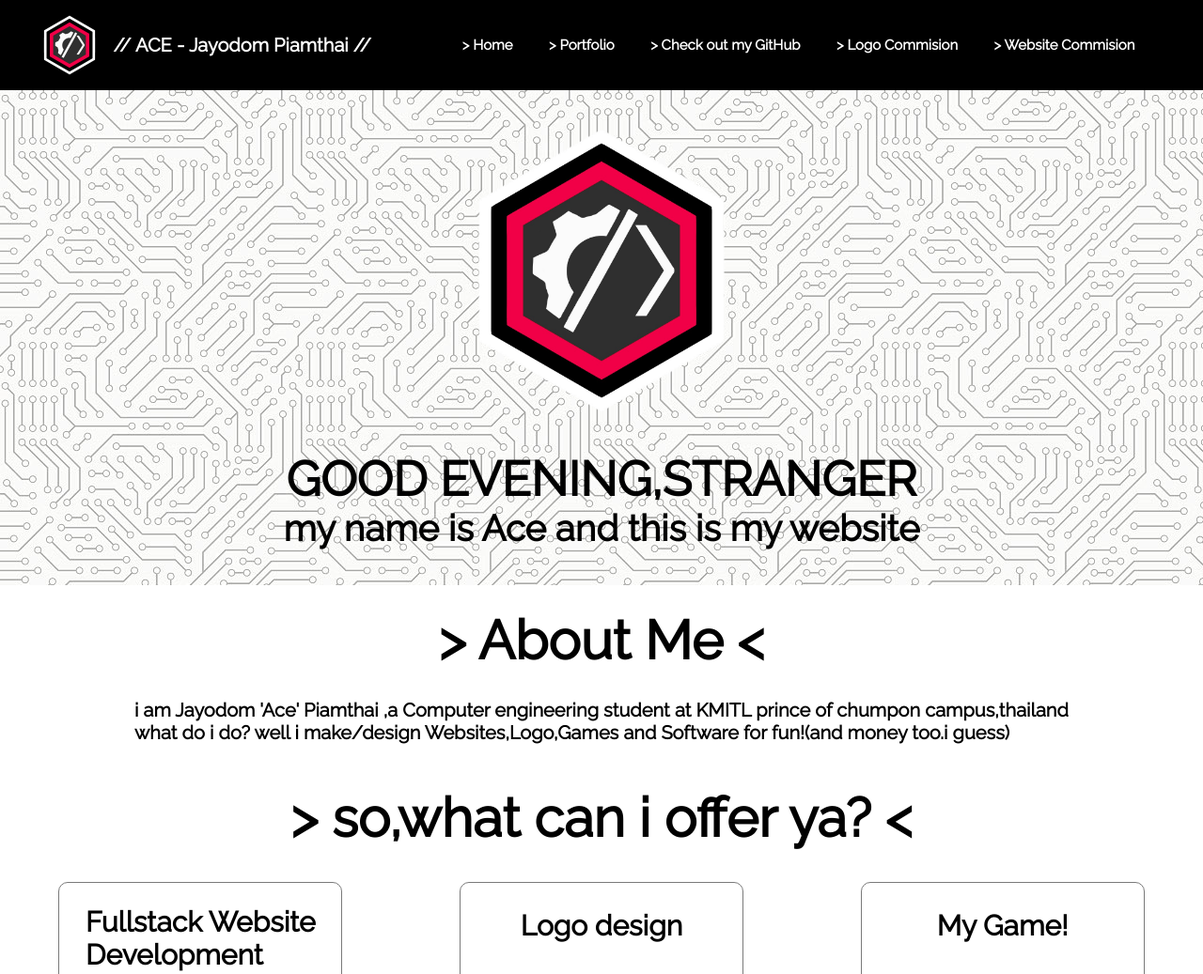
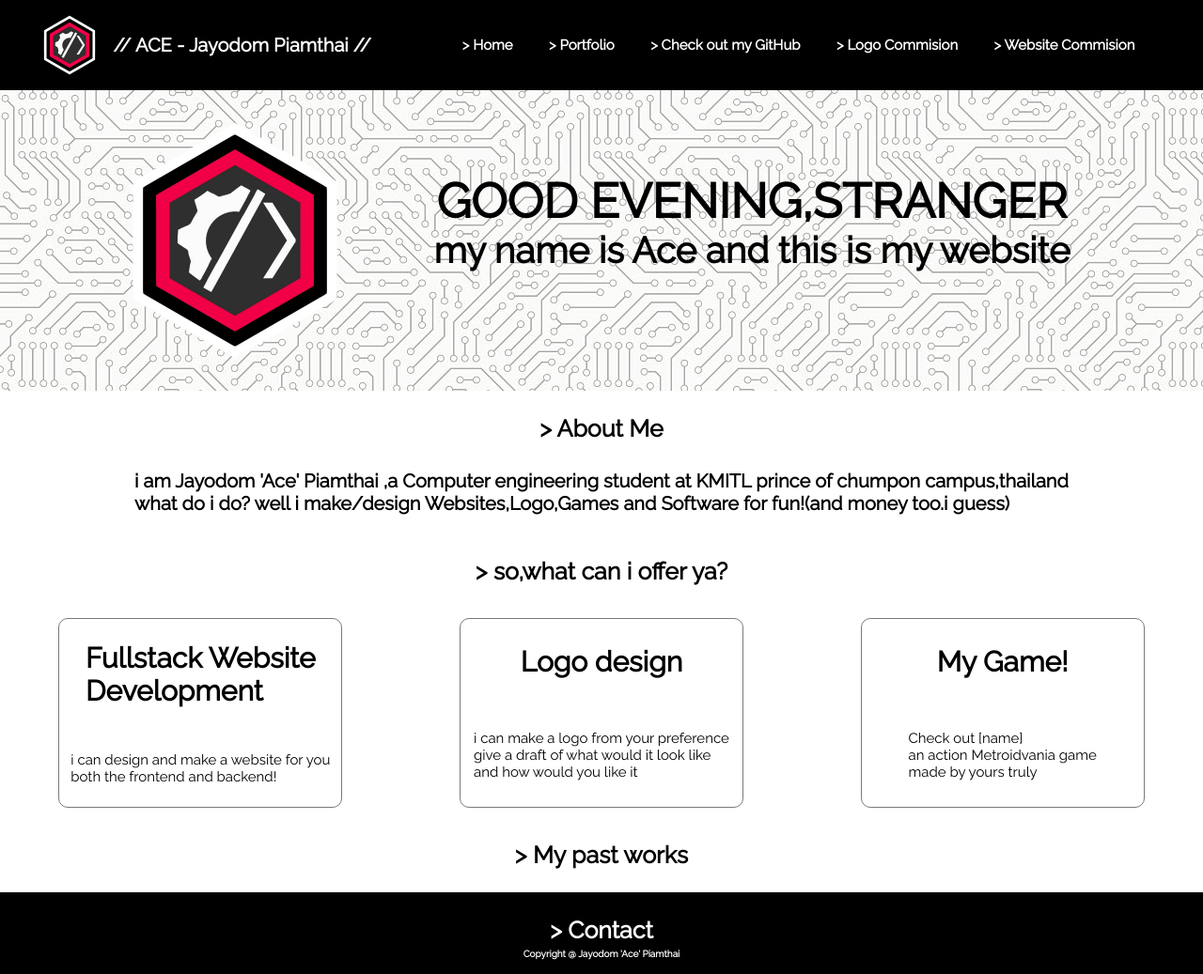
Before and after one commit to Jayodom-Piamthai/portfolio-resume, a plain HTML site: page index.html in a window 1280 px wide. Shown: the top 1037 px of the page at 94% size. Drawn offline with Linux system fonts and the light colour scheme.

Commit message:
modification

```diff
--- a/SmokinSexyStyle.css
+++ b/SmokinSexyStyle.css
@@ -56,30 +56,34 @@ a {
     align-items: center;
     justify-items: center ;
     overflow: hidden;
+    transition: 1s;
+}
+#CrownSubPage:hover{
+    color: #0065ff;
 }
 /*top front head banner*/
 .headBanner{
     background-image:url("Images/Circuit-BG.png");
     background-attachment: fixed;
-    display: flex;
-    flex-wrap: wrap;
-    flex-direction: row;
-    justify-content: space-around;
+    display: grid;
+    justify-content:space-evenly;
     align-items: center;
-    padding-left: 7px;
-    padding-right: 7px;
+    padding-left: 7vw;
+    padding-right: 7vw;
 }
 #headLogo{
+    grid-column: 1;
     display: flex;
     justify-content: space-around;
     align-items: center;
     height: 300px;
-    height: 30vw;
+    height: 25vw;
     width: 300px;
-    width: 30vw;
+    width: 25vw;
     padding-top: -10vw;
 }
 #headText{
+    grid-column: 2;
     display: flex;
     justify-content: space-around;
     align-items: center;
@@ -103,7 +107,7 @@ a {
     align-items: center;
 }
 #header{
-    font-size: 4.5vw;
+    font-size: 25px;
     font-weight: bolder;
     display: flex;
     padding-top: 5px;
--- a/index.html
+++ b/index.html
@@ -30,19 +30,21 @@
 
     </div>
     <div class = "headBanner">
-        <img id="headLogo" src="Images/Logo/projectAndShits(transparent).png" alt="">
+        <div>
+            <img id="headLogo" src="Images/Logo/projectAndShits(transparent).png" alt="">
+        </div>
         <div id="headText">
             <h1><b>GOOD EVENING,STRANGER</b> </h1>
             <h2>my name is Ace and this is my website</h2>
         </div>
     </div>
     <div class="Sections">
-        <h1 id="header">> About Me <</h1> <br>
+        <h1 id="header">> About Me </h1> <br>
         <p>i am Jayodom 'Ace' Piamthai ,a Computer engineering student at KMITL prince of chumpon campus,thailand <br>
         what do i do? well i make/design Websites,Logo,Games and Software for fun!(and money too.i guess)</p>
     </div>
     <div class="Sections">
-        <h1 id="header">> so,what can i offer ya? <</h1>
+        <h1 id="header">> so,what can i offer ya? </h1>
     </div>
     <div class="offer">
         <div id="ServiceSub">
@@ -70,10 +72,10 @@
         </div>
     </div>
     <div class="Sections">
-        <h1 id="header">> My past works <</h1>
+        <h1 id="header">> My past works </h1>
     </div>
     <div class="Contact">
-        <h1 id="header">> Contact <</h1>
+        <h1 id="header">> Contact </h1>
         <h4>Copyright @ Jayodom 'Ace' Piamthai</h4>
 
     </div>
```
